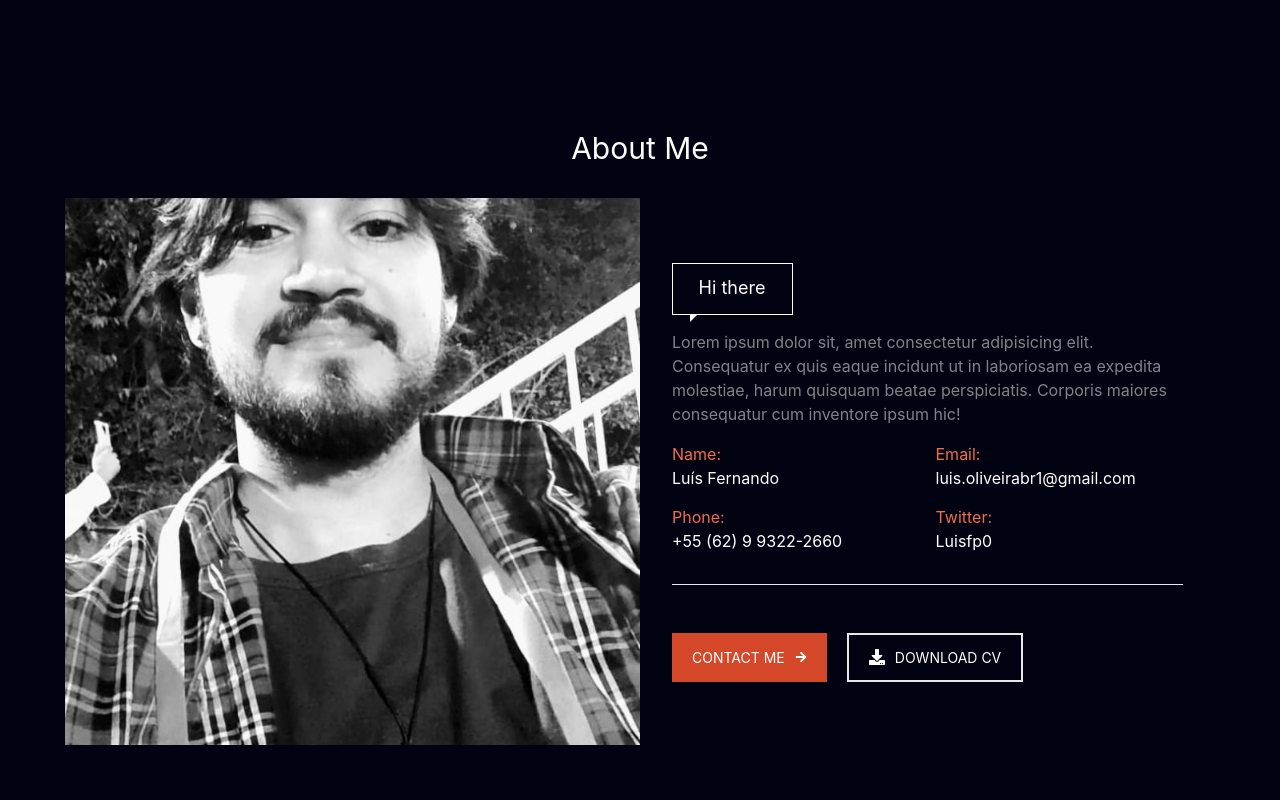
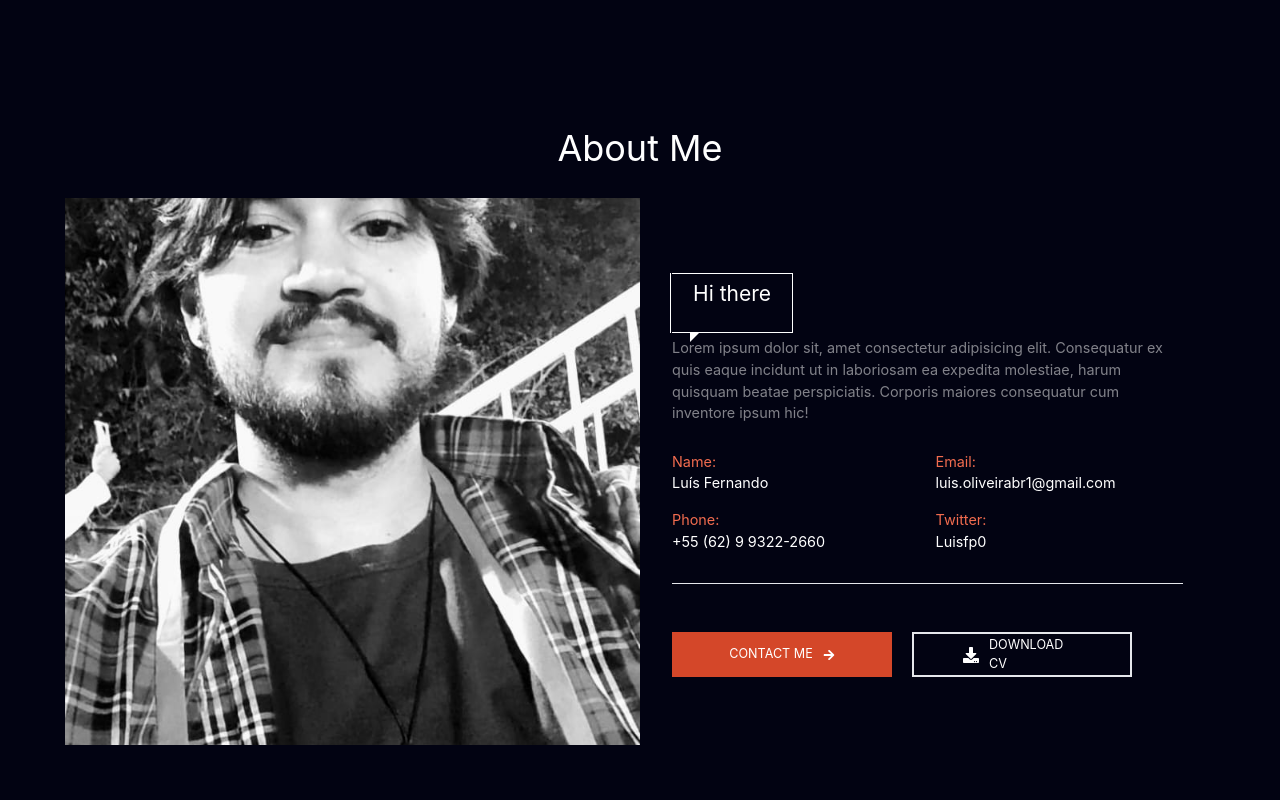
Before and after one commit to Luisfp0/my-new-website, a React (Create React App) app: page / in a window 1280 px wide. Shown: the part 800-1600 px from the top of the page. Built offline with nearby package versions, Linux system fonts and the light colour scheme.

Commit message:
feat: responsiveness on new screens

```diff
--- a/src/App.tsx
+++ b/src/App.tsx
@@ -16,7 +16,7 @@ function App() {
         <Header />
         <Hero />
       </section>
-      <section className="flex flex-col pt-[130px] pb-[24px] bg-custom-gray">
+      <section className="flex flex-col lg:pt-[130px] lg:pb-[24px] md:pb-[23px] md:pt-[95px] sm:pb-[22px] sm:pt-[72px] bg-custom-gray">
         <AboutMe />
       </section>
       <section className="flex py-[130px] bg-custom-gray">
--- a/src/components/AboutMe.tsx
+++ b/src/components/AboutMe.tsx
@@ -9,22 +9,24 @@ function AboutMe() {
   };
 
   return (
-    <div className="lg:max-w-[1150px] mx-auto flex flex-col justify-center items-center">
+    <div className="lg:max-w-[1150px] md:max-w-[960px] sm:max-w-[720px] mx-auto flex flex-col justify-center items-center">
       <div className="flex justify-center mb-8">
-        <h2 className="text-3xl text-white">About Me</h2>
+        <h2 className="text-3xl text-white sm:text-[27px] lg:text-[36px] md:text-[30px]">
+          About Me
+        </h2>
       </div>
       <div className="flex h-[547px]">
         <div className="w-3/6 h-full" style={backgroundStyle}></div>
         <div className="w-3/6 flex flex-col justify-center px-8 relative">
-          <div className="absolute left-15 top-[65px] bg-white animate-borderTopAnim"></div>
-          <div className="absolute left-[152px] top-[65px] bg-white animate-borderRightAnim"></div>
-          <div className="absolute left-15 top-[65px] bg-white animate-borderLeftAnim"></div>
-          <div className="absolute left-15 top-[116px] bg-white animate-borderBottonAnim"></div>
-          <h4 className="w-[120px] text-center mb-4 text-lg text-white border-solid border-white py-3 px-4 relative">
+          <div className="absolute bg-white animate-borderTopAnim lg:top-[75px] md:top-[68px] sm:top-[44px]"></div>
+          <div className="absolute lg:left-[152px] lg:top-[75px] md:top-[68px] md:left-[152px] sm:left-[152px] sm:top-[44px] bg-white animate-borderRightAnim"></div>
+          <div className="absolute lg:top-[75px] md:top-[68px] bg-white sm:left-[30px] sm:top-[44px] animate-borderLeftAnim"></div>
+          <div className="absolute lg:top-[134px] md:top-[127px] sm:top-[102px] bg-white animate-borderBottonAnim"></div>
+          <h4 className="w-[120px] text-center mb-4 sm:text-[21px] text-[24px] text-white border-solid border-white py-3 px-4 relative">
             Hi there
           </h4>
-          <div className="absolute top-[117px] left-[50px] w-0 h-0 border-solid border-white border-l-transparent transform rotate-180 animate-slideDownBorder"></div>
-          <p className="text-white opacity-50 mb-4">
+          <div className="absolute lg:top-[135px] left-[50px] md:top-[127px] sm:top-[103px] w-0 h-0 border-solid border-white border-l-transparent transform rotate-180 animate-slideDownBorder"></div>
+          <p className="text-white opacity-50 mb-4 sm:text-[14.4px] sm:mb-[27px]">
             Lorem ipsum dolor sit, amet consectetur adipisicing elit.
             Consequatur ex quis eaque incidunt ut in laboriosam ea expedita
             molestiae, harum quisquam beatae perspiciatis. Corporis maiores
@@ -32,34 +34,38 @@ function AboutMe() {
           </p>
           <dl className="grid grid-cols-2 gap-x-4 text-white text-[16px]">
             <div>
-              <dt className="text-[#f26c4f]">Name:</dt>
-              <dd className="mb-[15px]">Luís Fernando</dd>
+              <dt className="text-[#f26c4f] sm:text-[14.4px]">Name:</dt>
+              <dd className="mb-[15px] sm:text-[14.4px]">Luís Fernando</dd>
             </div>
             <div>
-              <dt className="text-[#f26c4f]">Email:</dt>
-              <dd className="mb-[15px]">luis.oliveirabr1@gmail.com</dd>
+              <dt className="text-[#f26c4f] sm:text-[14.4px]">Email:</dt>
+              <dd className="mb-[15px] sm:text-[14.4px]">
+                luis.oliveirabr1@gmail.com
+              </dd>
             </div>
             <div>
-              <dt className="text-[#f26c4f]">Phone:</dt>
-              <dd className="mb-[15px]">+55 (62) 9 9322-2660</dd>
+              <dt className="text-[#f26c4f] sm:text-[14.4px]">Phone:</dt>
+              <dd className="mb-[15px] sm:text-[14.4px]">
+                +55 (62) 9 9322-2660
+              </dd>
             </div>
             <div>
-              <dt className="text-[#f26c4f]">Twitter:</dt>
-              <dd className="mb-[15px]">Luisfp0</dd>
+              <dt className="text-[#f26c4f] sm:text-[14.4px]">Twitter:</dt>
+              <dd className="mb-[15px] sm:text-[14.4px]">Luisfp0</dd>
             </div>
           </dl>
           <hr className="mt-[16px] mb-[48px]"></hr>
           <div className="flex gap-5 text-white text-[14px]">
-            <a className="flex items-center justify-center bg-custom-orange py-[12px] px-[20px]">
-              <span>CONTACT ME</span>
+            <a className="flex items-center justify-center h-[45px] w-[220px] bg-custom-orange">
+              <span className="sm:text-[12.6px]">CONTACT ME</span>
               <FaArrowDown
                 color="white"
                 className="h-3 w-3 transform -rotate-90 ml-[10px]"
               />
             </a>
-            <a className="flex items-center justify-center bg-transparent border-2 py-[12px] px-[20px]">
+            <a className="flex items-center justify-center h-[45px] w-[220px] bg-transparent border-2 py-[12px] px-[20px] box-border">
               <FaDownload color="white" className="h-4 w-4 mr-[10px]" />
-              <span>DOWNLOAD CV</span>
+              <span className="sm:text-[12.6px] w-[92px]">DOWNLOAD CV</span>
             </a>
           </div>
         </div>
--- a/src/components/Header.tsx
+++ b/src/components/Header.tsx
@@ -10,7 +10,7 @@ function Header() {
         menuOpen ? "h-64" : "h-14"
       } fixed transition-height duration-300`}
     >
-      <div className="container flex items-center justify-between  bg-blue w-full lg:max-w-[1150px] md:max-w-[960px] ">
+      <div className="container flex items-center justify-between  bg-blue w-full lg:max-w-[1150px] md:max-w-[960px] sm:max-w-[720px]">
         <a
           className={`absolute overflow-visible mt-10 transition-transform ${
             menuOpen ? "translate-y-24" : "translate-y-30"
--- a/src/components/Hero.tsx
+++ b/src/components/Hero.tsx
@@ -7,7 +7,7 @@ import { FaArrowDown } from "react-icons/fa";
 
 function Hero() {
   return (
-    <div className="container flex justify-center items-center w-full lg:max-w-[1150px] md:max-w-[960px] h-screen mx-auto">
+    <div className="container flex justify-center items-center w-full lg:max-w-[1150px] md:max-w-[960px] sm:max-w-[720px] h-screen mx-auto">
       <div className="w-full">
         <figure className="flex mb-6 md:mb-5 sm:mb-[21.6px]">
           <a
--- a/src/components/HireMe.tsx
+++ b/src/components/HireMe.tsx
@@ -9,16 +9,16 @@ function HireMe() {
   return (
     <div
       style={backgroundStyle}
-      className="max-w-[1150px] mx-auto justify-center items-center w-full h-[163px] relative"
+      className="lg:max-w-[1150px] md:max-w-[960px] sm:max-w-[720px] mx-auto justify-center items-center w-full h-[163px] relative"
     >
       <div className="w-full h-full flex-col flex items-center justify-center bg-black bg-opacity-80 border-2 border-custom-gray relative">
-        <h3 className="text-[30px] text-white my-[16px]">
+        <h3 className="lg:text-[30px] md:text-[20.9px] md:my[15.2px] lg:my-[16px] text-white ">
           Let's Work Together On Your Next Project!
         </h3>
-        <a className="text-white bg-custom-orange py-[12px] px-[20px] absolute -bottom-[22px]">
+        <a className="text-white bg-custom-orange py-[12px] px-[20px] absolute -bottom-[22px] md:text-[13.3px] lg:text-[14px]">
           HIRE ME NOW!
         </a>
-        <div className="absolute -bottom-[32px] left-[520px] w-0 h-0 border-solid border-custom-orange border-b-[10px] border-l-[10px] border-l-transparent transform rotate-180"></div>
+        <div className="absolute md:-bottom-[29px] md:left-[430px] lg:-bottom-[30px] lg:left-[520px] sm:-bottom-[30px] sm:left-[310px] w-0 h-0 border-solid border-custom-orange md:border-b-[8px] md:border-l-[8px] lg:border-b-[10px] lg:border-l-[10px] sm:border-b-[10px] sm:border-l-[10px] border-l-transparent transform rotate-180"></div>
       </div>
     </div>
   );
--- a/tailwind.config.js
+++ b/tailwind.config.js
@@ -24,6 +24,7 @@ module.exports = {
         "custom-orange": "#d44729",
       },
       screens: {
+        sm: "768px",
         md: "992px",
         lg: "1200px",
       },
@@ -34,21 +35,21 @@ module.exports = {
         },
         borderRightAnim: {
           "0%": { width: "0px", height: "0px" },
-          "100%": { width: "1px", height: "52px" },
+          "100%": { width: "1px", height: "59px" },
         },
         borderLeftAnim: {
           "0%": { width: "0px", height: "0px" },
-          "100%": { width: "1px", height: "52px" },
+          "100%": { width: "1px", height: "60px" },
         },
         borderBottonAnim: {
           "0%": { width: "0px", height: "0px" },
-          "100%": { width: "120px", height: "1px" },
+          "100%": { width: "121px", height: "1px" },
         },
         slideDownBorder: {
           "0%": { borderBottomWidth: "0", borderLeftWidth: "0" },
           "100%": {
-            borderBottomWidth: "7px",
-            borderLeftWidth: "7px",
+            borderBottomWidth: "9px",
+            borderLeftWidth: "9px",
           },
         },
       },
```
